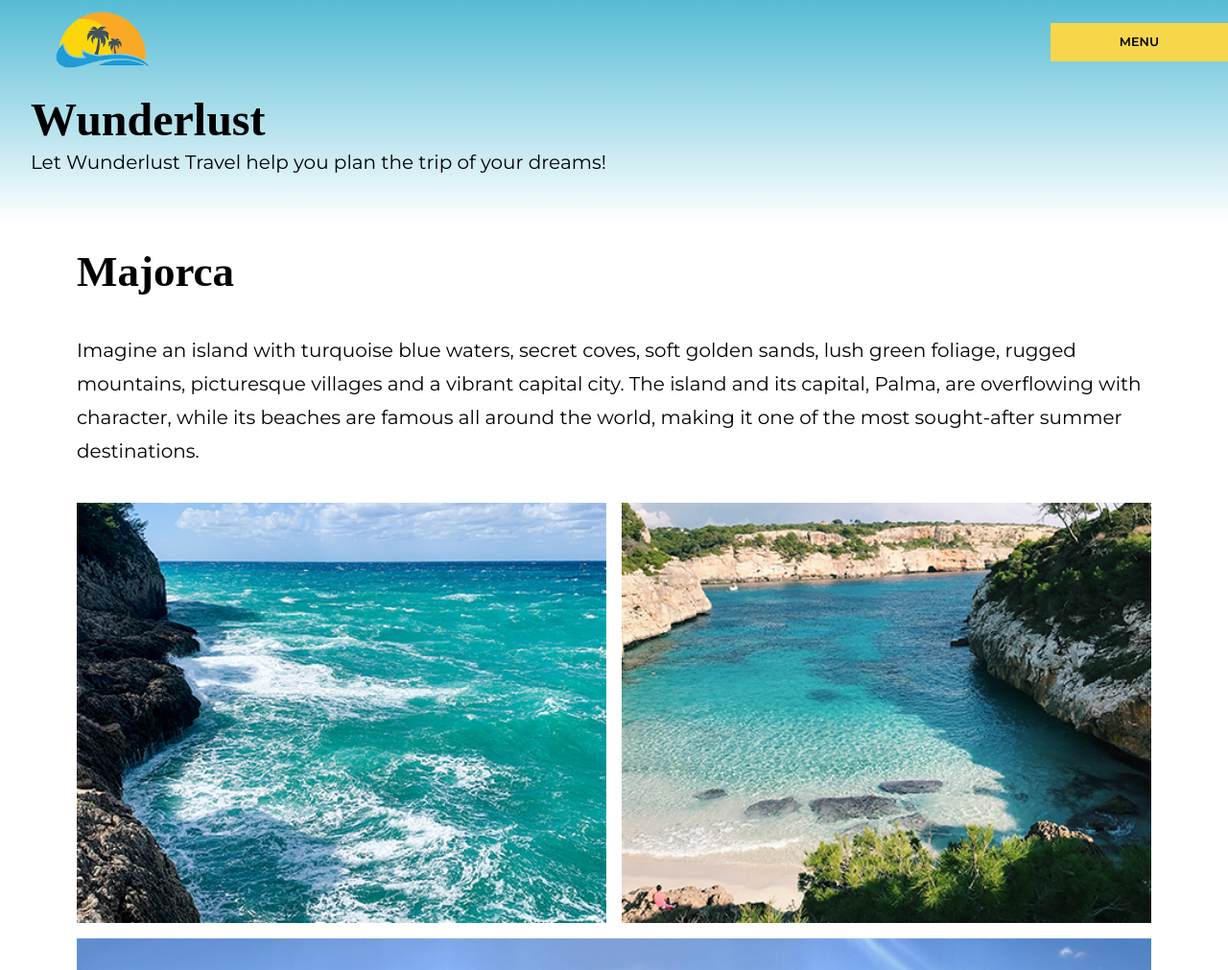
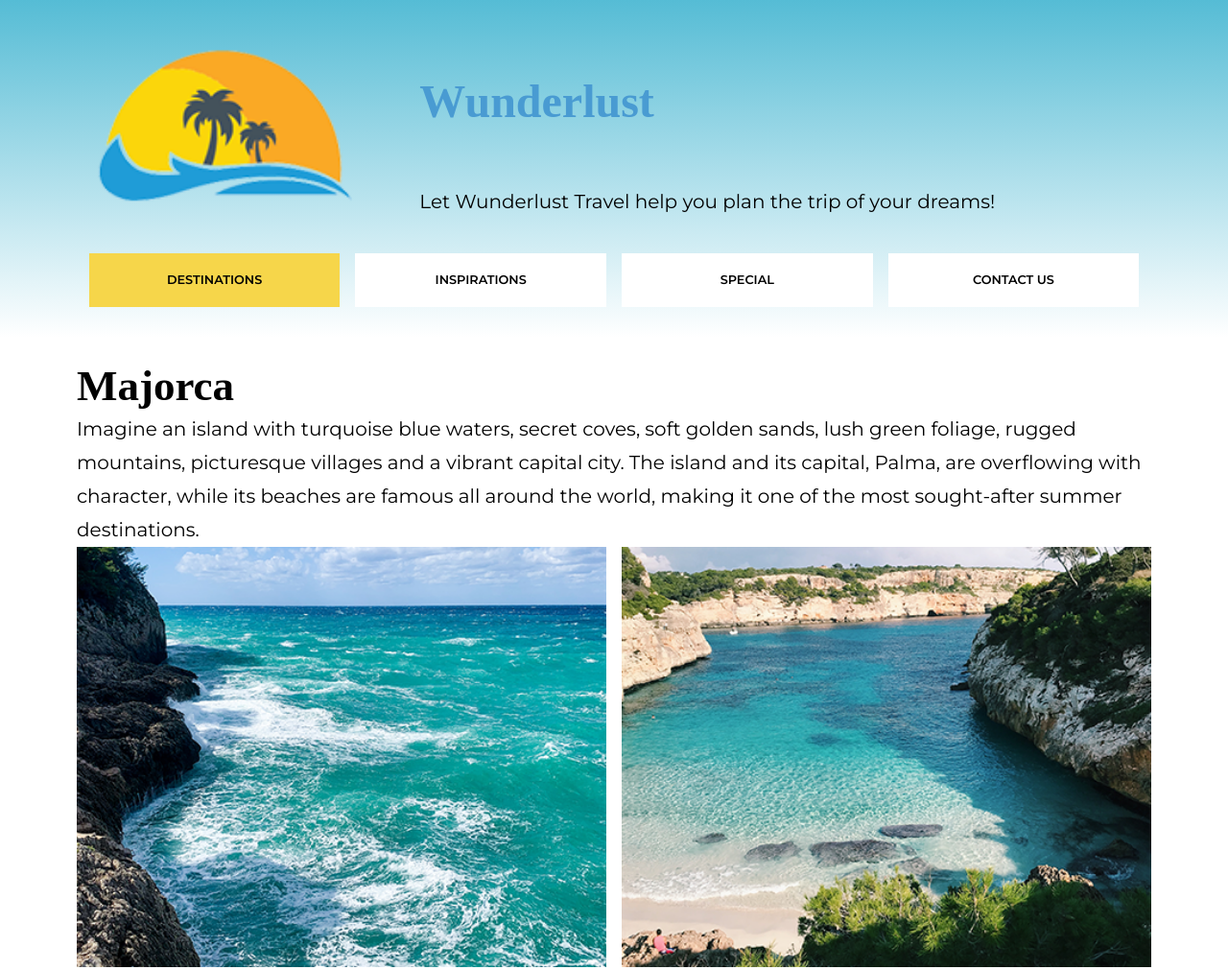
Before and after one commit to sadimitr/wunderlust, a plain HTML site: page wunderlust-majorca.html in a window 1280 px wide. Shown: the top 1011 px of the page at 96% size. Drawn offline with Linux system fonts and the light colour scheme; a web font is replaced by a local one.

Commit message:
Add remaining styles for tablet header

```diff
--- a/styles.css
+++ b/styles.css
@@ -793,8 +793,84 @@ ul li a:hover {
 }
 
 @media (min-width: 768px) {
+  header {
+    display: grid;
+    grid-template-areas:
+      "logo header"
+      "logo text"
+      "nav nav";
+    grid-template-columns: 1fr 2fr;
+    align-items: center;
+    padding: 2rem;
+  }
+
+  header img {
+    max-width: none;
+    width: 100%;
+    margin-bottom: 3rem;
+  }
+
+  header a {
+    grid-area: logo;
+  }
+
+  header h1 {
+    grid-area: header;
+    color: var(--blue);
+    margin: 2.5rem 0 1rem;
+  }
+
+  header p {
+    grid-area: text;
+    width: 90%;
+  }
+
+  header nav {
+    grid-area: nav;
+    width: 90%;
+    justify-self: center;
+  }
+
+  #menu-toggle {
+    padding: 0;
+    position: relative;
+  }
+
+  #menu-toggle label {
+    display: none;
+  }
+
+  nav ul {
+    display: flex;
+    gap: 1rem;
+  }
+
+  ul li {
+    width: 100%;
+    background-color: var(--white);
+    border: none;
+  }
+
+  ul li a:hover {
+    background-color: var(--yellow);
+    color: var(--black);
+  }
+
+  .active {
+    background-color: var(--yellow);
+  }
+
   #intro {
     padding: 0 5rem;
+  }
+
+  #intro h2 {
+    margin-bottom: 0;
+  }
+
+  #intro p {
+    margin: 0;
+    padding: 0;
   }
 
   #img-grid {
@@ -846,8 +922,8 @@ ul li a:hover {
   }
 
   #about img {
+    height: auto;
     max-width: 60%;
-    height: auto;
   }
 
   #contact {
@@ -863,6 +939,10 @@ ul li a:hover {
     padding-right: 2rem;
   }
 
+  .radio-input {
+    height: 80px;
+  }
+
   form {
     position: relative;
   }
@@ -871,8 +951,14 @@ ul li a:hover {
     font-weight: var(--bold);
   }
 
+  #selects {
+    display: flex;
+    flex-direction: column;
+  }
+
   #mySubmit {
-    right: 1rem;
+    width: 40%;
+    align-self: flex-end;
   }
 
   footer {
```
